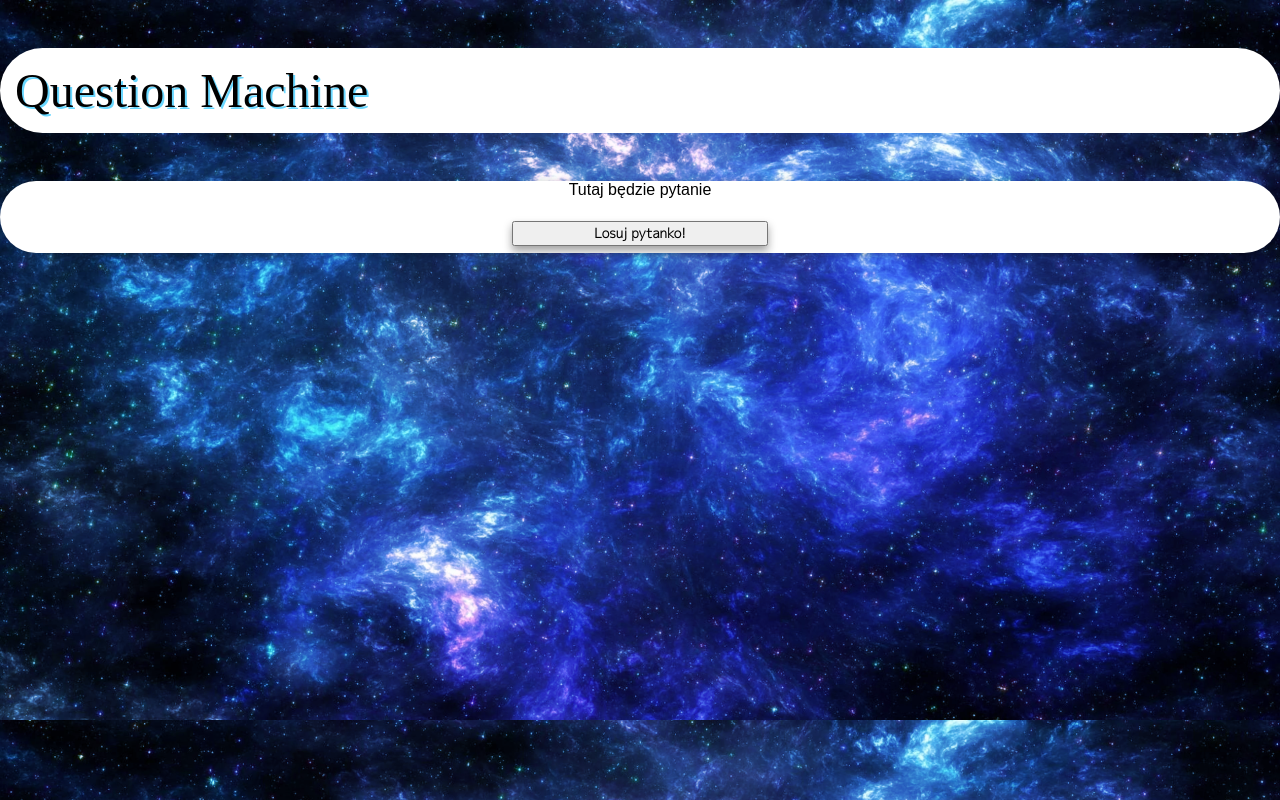
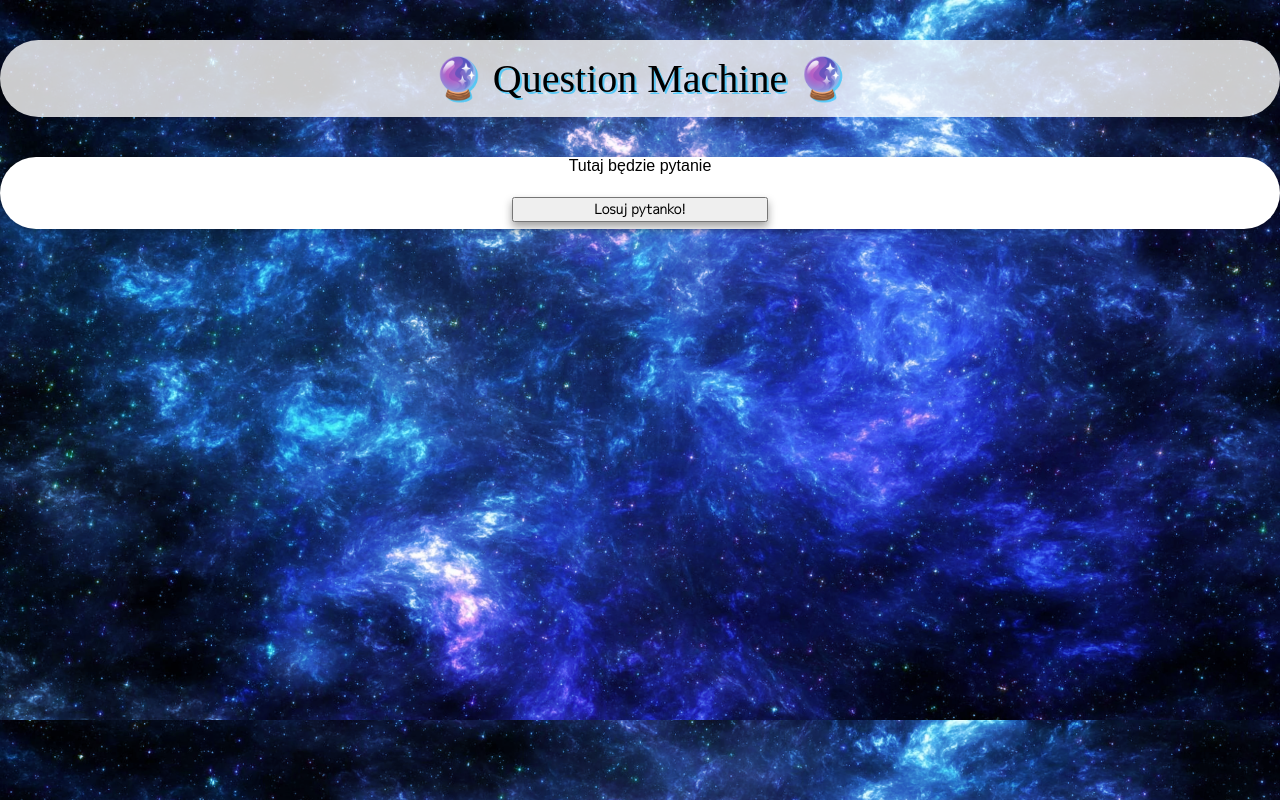
Before and after one commit to H0N3YY/TarrotMachine, a React (Create React App) app: page / in a window 1280 px wide. Built offline with nearby package versions, Linux system fonts and the light colour scheme; a web font is replaced by a local one.

Commit message:
add-all-branch

```diff
--- a/src/App.js
+++ b/src/App.js
@@ -1,11 +1,11 @@
 import "./style/index.css";
 import Card from "./components/Card";
-import './style/app.css'
+import "./style/app.css";
 function App() {
   return (
-    <div className='App'>
+    <div className="app">
       <div className="tittle">
-        <p> Question Machine </p>
+        <p>🔮 Question Machine 🔮</p>
       </div>
 
       <Card />
--- a/src/style/app.css
+++ b/src/style/app.css
@@ -1,23 +1,23 @@
-.App{
+.app{
     width: 100%;
     height: 100%;
 
 }
 .tittle p {
     padding: 15px;
+
   }
 
 .tittle{
-    font-size: 300%;
-    width: 100%;
-    height: 100%;
+    font-size: 250%;
     color: rgb(0, 0, 0);
     font-family: 'Tilt Neon', cursive;
-    background-color: rgb(255, 255, 255);
+    background-color: rgba(255, 255, 255, 0.796);
     border-radius: 10em;
     text-shadow: 2px 2px rgba(16, 191, 255, 0.629);
+    text-align: center;
   }
 
 .tittle:hover{
-    text-shadow: 2px 2px rgba(255, 106, 183, 0.629);
+    text-shadow: 2px -2px rgba(158, 106, 255, 0.629);
 }
```
